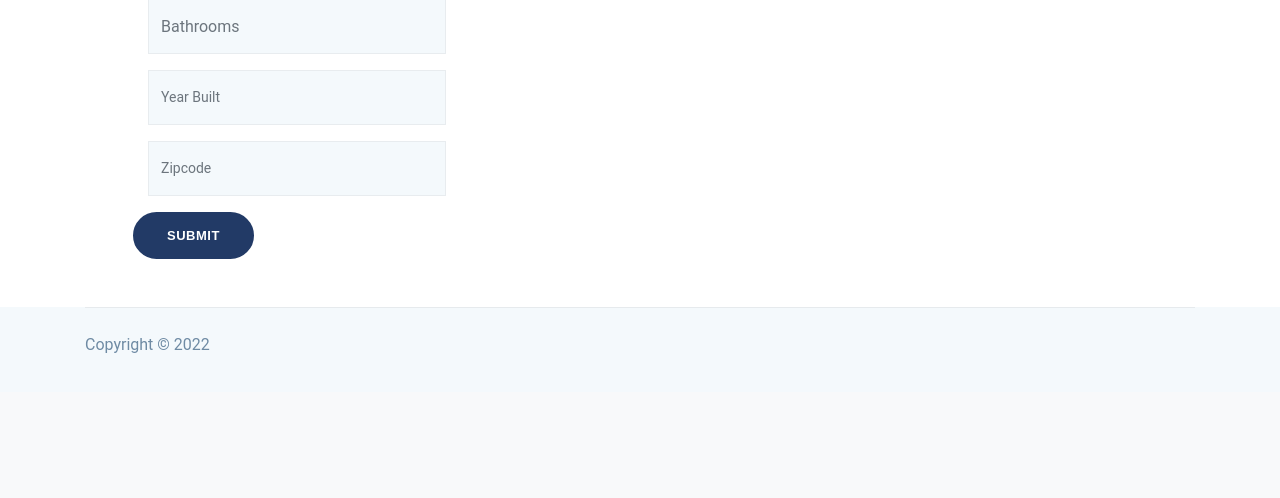
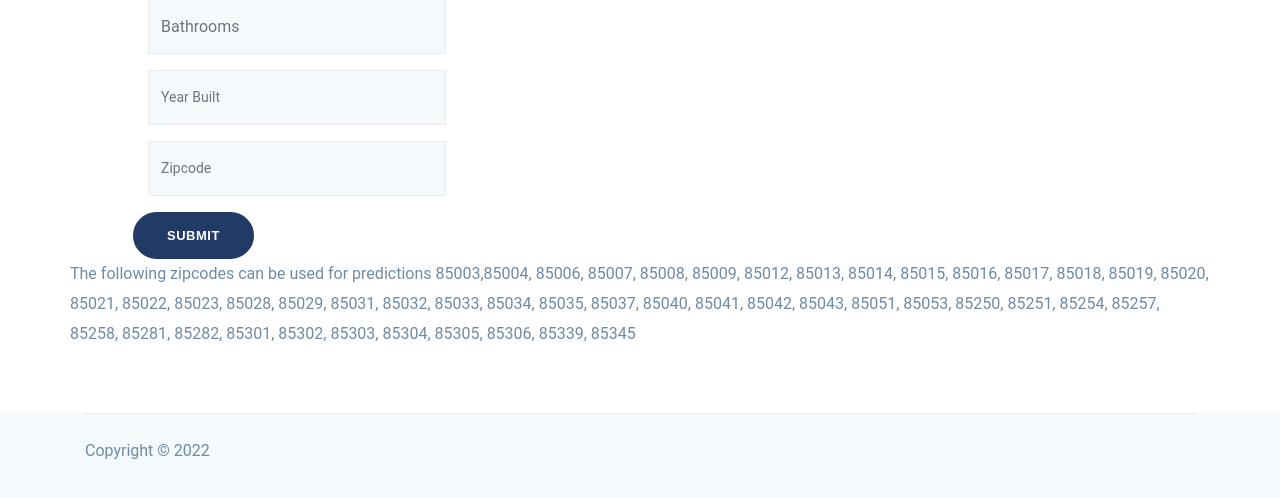
Before and after one commit to josephawanis30/MachineLearningRealEstatePredictions, a Flask app: page / in a window 1280 px wide. Shown: the part 605-1103 px from the top of the page. Before the commit the page ends 958 px from the top, so only its background shows below. Run offline with Flask 2, Linux system fonts and the light colour scheme; some libraries are stand-ins or nearby versions.

Commit message:
Added zipcodes

```diff
--- a/templates/index.html
+++ b/templates/index.html
@@ -109,9 +109,15 @@
 					</div>
 
 				</div>
+				<p class="Zipcode">The following zipcodes can be used for predictions 85003,85004, 85006, 85007, 85008, 85009, 85012, 85013, 85014, 85015, 85016, 85017, 85018,
+					 85019, 85020, 85021, 85022, 85023, 85028, 85029, 85031, 85032, 85033, 85034, 85035, 85037, 85040, 85041, 85042, 85043, 85051, 85053, 85250, 85251, 85254,
+					 85257, 85258, 85281, 85282, 85301, 85302, 85303, 85304, 85305, 85306, 85339, 85345
+
+				</p>
 			</div>
 		</div>
 	</section>
+
 
 
 	<!-- footer  -->
```
